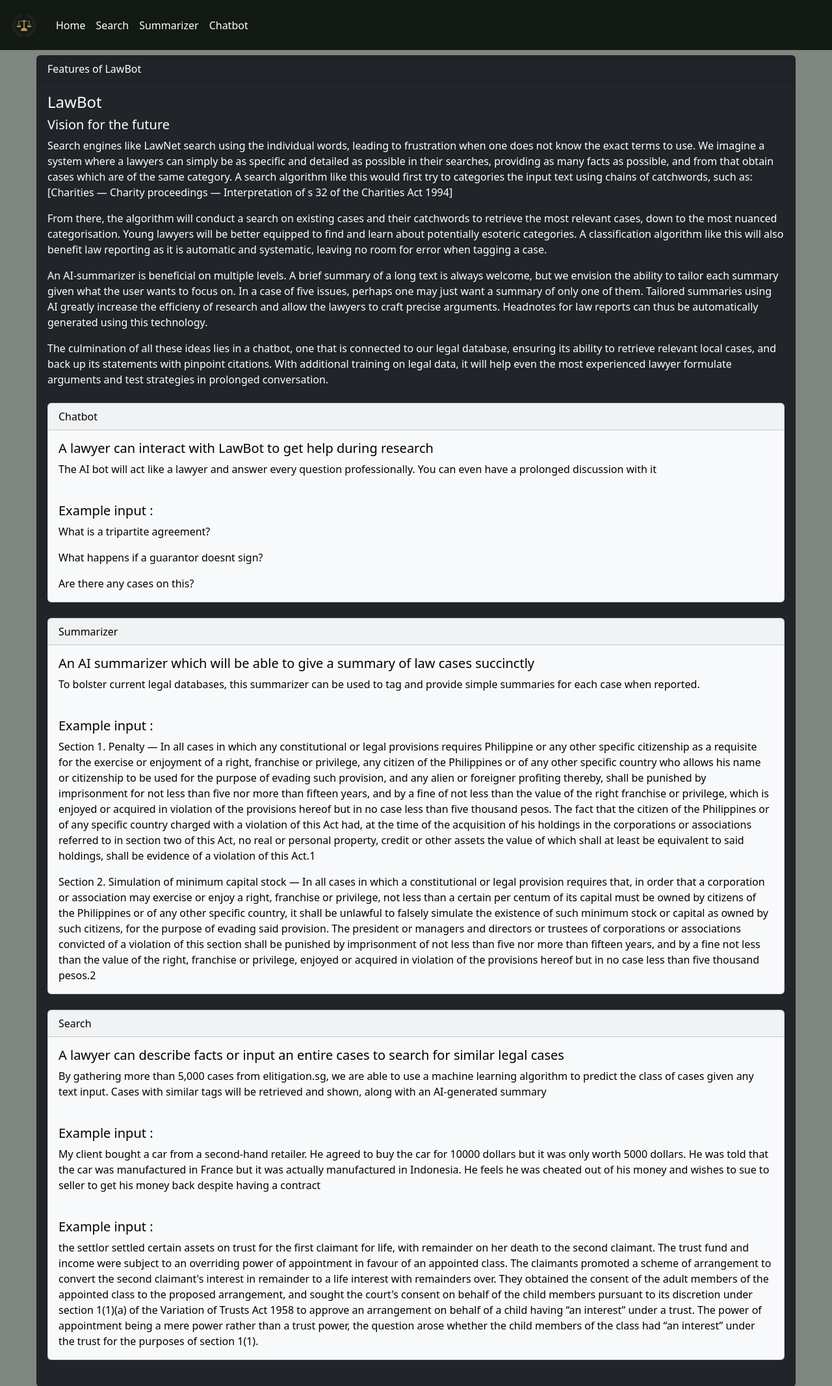
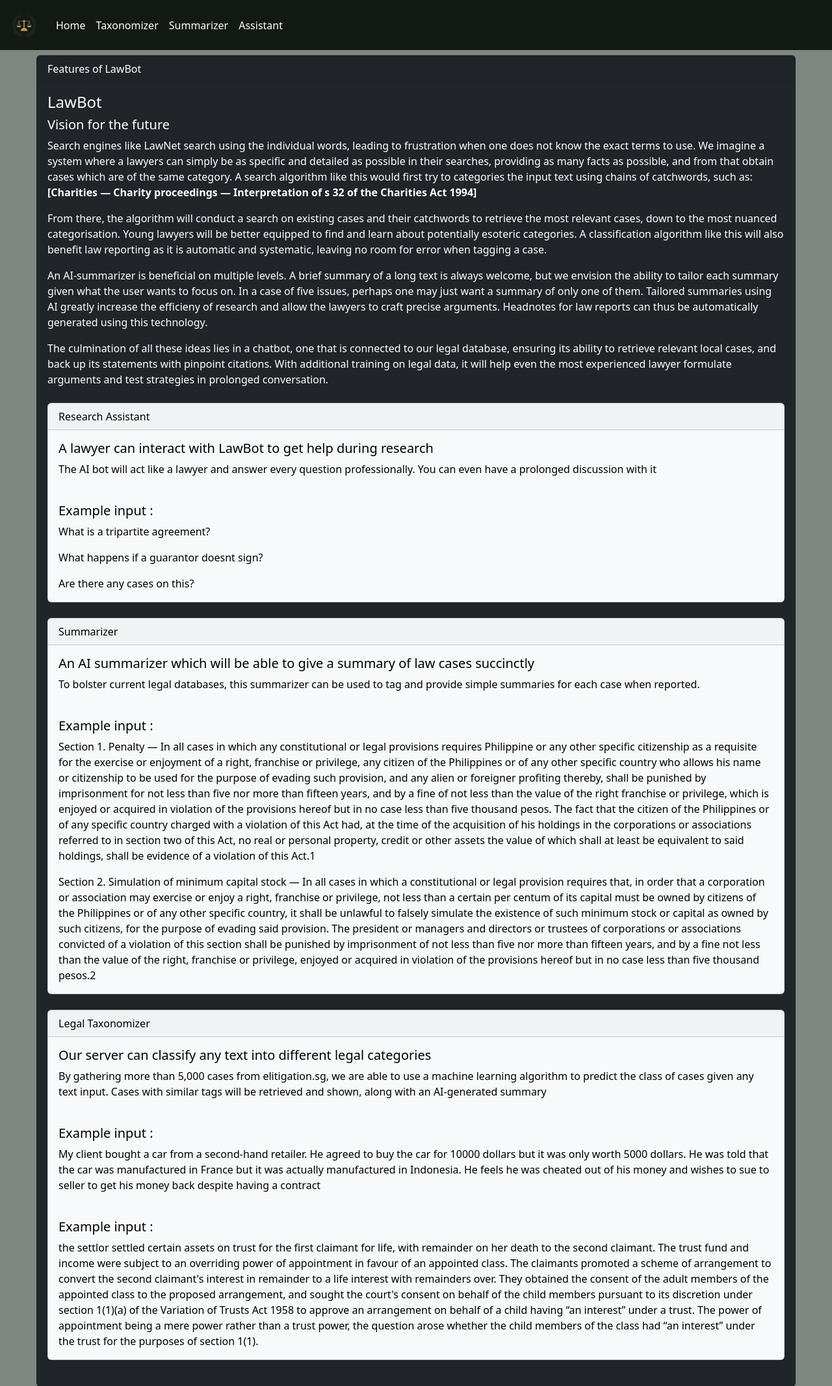
Before and after one commit to Breaddcrumbss/research_aide, a Django app: page /app/ in a window 1280 px wide. Shown: the top 2133 px of the page at 65% size. Run offline with Django 4.2, Linux system fonts and the light colour scheme.

Commit message:
Slight modifications

```diff
--- a/app/templates/app/base.html
+++ b/app/templates/app/base.html
@@ -41,13 +41,13 @@
                             <a class="nav-link" href="{% url "app:index" %}">Home</a>
                         </li>
                         <li class="nav-item">
-                            <a class="nav-link" href="{% url "app:search" %}">Search</a>
+                            <a class="nav-link" href="{% url "app:search" %}">Taxonomizer</a>
                         </li>
                         <li class="nav-item">
                             <a class="nav-link" href="{% url "app:summarizer" %}">Summarizer</a>
                         </li>
                         <li class="nav-item">
-                            <a class="nav-link" href="{% url "app:chatbot" %}">Chatbot</a>
+                            <a class="nav-link" href="{% url "app:chatbot" %}">Assistant</a>
                         </li>
 
                     </ul>
--- a/app/templates/app/chatbot.html
+++ b/app/templates/app/chatbot.html
@@ -12,7 +12,7 @@
               class="card-header d-flex justify-content-between align-items-center p-3"
 
             >
-              <h5 class="mb-0">ChatBot</h5>
+              <h5 class="mb-0">Research Assistant</h5>
               <div class="d-flex flex-row align-items-center">
                 <button type="button" onclick="refresh()" class="btn btn-danger">
                   Refresh
--- a/app/templates/app/index.html
+++ b/app/templates/app/index.html
@@ -17,7 +17,8 @@
         can simply be as specific and detailed as possible in their searches, providing as many facts
         as possible, and from that obtain cases which are of the same category. A search algorithm like
         this would first try to categories the input text using chains of catchwords, such as:
-        [Charities — Charity proceedings — Interpretation of s 32 of the Charities Act 1994]
+      </br>
+      <strong>[Charities — Charity proceedings — Interpretation of s 32 of the Charities Act 1994]</strong>
         </p>
 
       <p class="card-text">From there, the algorithm will conduct a search on existing cases and their
@@ -42,7 +43,7 @@
       </p>
 
       <div class="card text-bg-light my-4" style="max-width: 100%">
-        <div class="card-header">Chatbot</div>
+        <div class="card-header">Research Assistant</div>
         <div class="card-body">
           <h5 class="card-title">
             A lawyer can interact with LawBot to get help during research
@@ -118,10 +119,10 @@
       </div>
 
       <div class="card text-bg-light my-4" style="max-width: 100%">
-        <div class="card-header">Search</div>
+        <div class="card-header">Legal Taxonomizer</div>
         <div class="card-body">
           <h5 class="card-title">
-            A lawyer can describe facts or input an entire cases to search for similar legal cases
+            Our server can classify any text into different legal categories
           </h5>
           <p class="card-text">
             By gathering more than 5,000 cases from elitigation.sg, we are able to use a machine learning
--- a/app/templates/app/search.html
+++ b/app/templates/app/search.html
@@ -9,9 +9,9 @@
     {% if search %}
         <div class="mx-5 p-2">
             <div class="card text-bg-dark mb-3" style="max-width: 100%;">
-                <div class="card-header">Search Feature</div>
+                <div class="card-header">Legal Taxonomizer</div>
                 <div class="card-body">
-                  <h4 class="card-title">Input your query to search for relevant cases</h4>
+                  <h4 class="card-title">Input your query to search for relevant cases based on catchword prediction</h4>
                   <form method="POST" class="mt-4">
                     {% csrf_token %}
                     {{ form.as_p }}
@@ -53,7 +53,7 @@
                 </div>
                 <div class="card-body">
                     <a href={{ case.URL}} class="btn btn-dark">Go to Case</a>
-                    <a href='#' class="btn btn-secondary">Summarize</a>
+                    {% comment %} <a href='#' class="btn btn-secondary disabled">Summarize</a> {% endcomment %}
                 </div>
               </div>
               {% endfor %}
--- a/research_aide/settings.py
+++ b/research_aide/settings.py
@@ -25,7 +25,7 @@
 # SECURITY WARNING: don't run with debug turned on in production!
 DEBUG = True
 
-ALLOWED_HOSTS = ['chiageng.pythonanywhere.com']
+ALLOWED_HOSTS = ['chiageng.pythonanywhere.com','127.0.0.1']
 
 
 # Application definition
```
